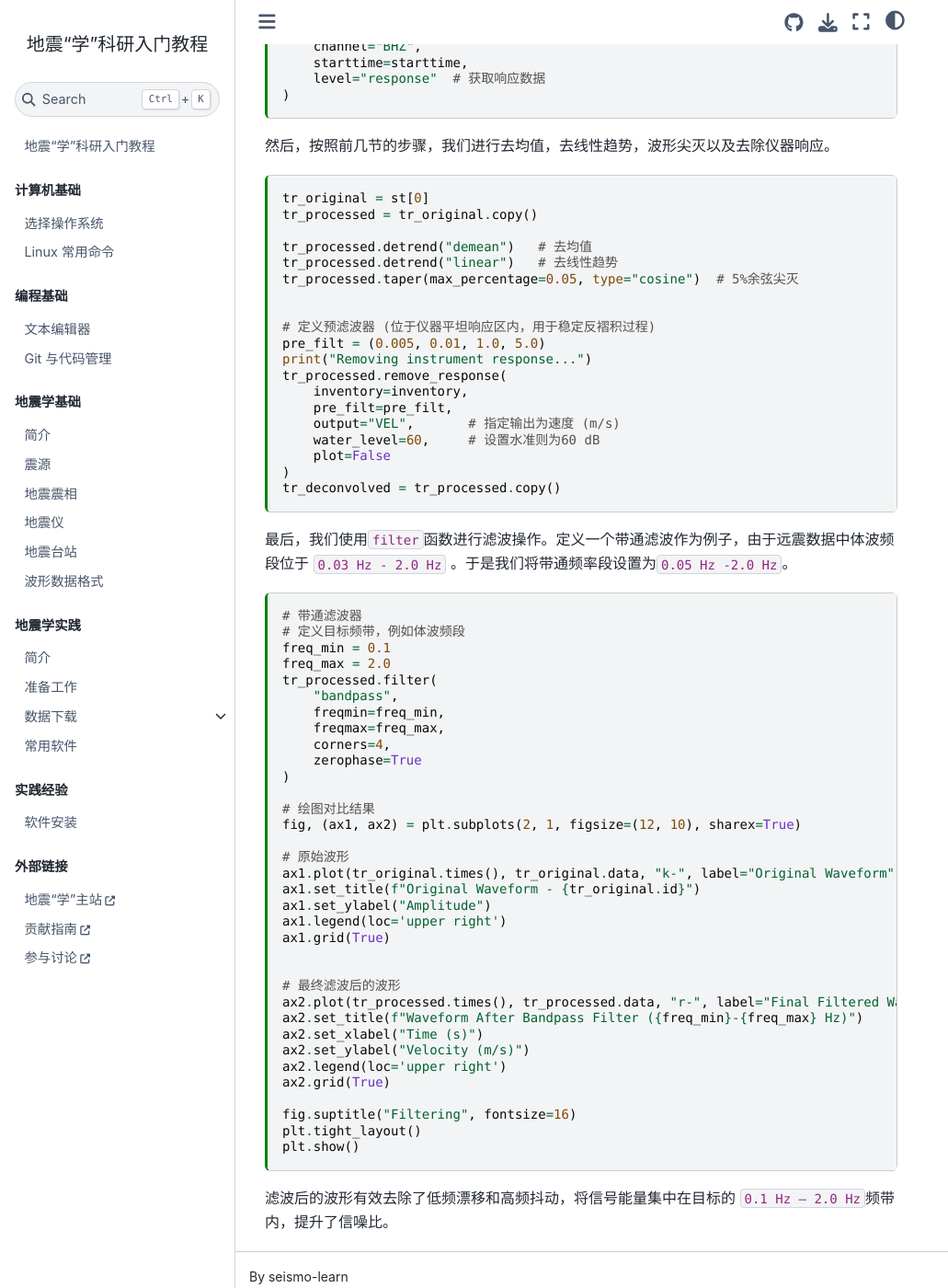
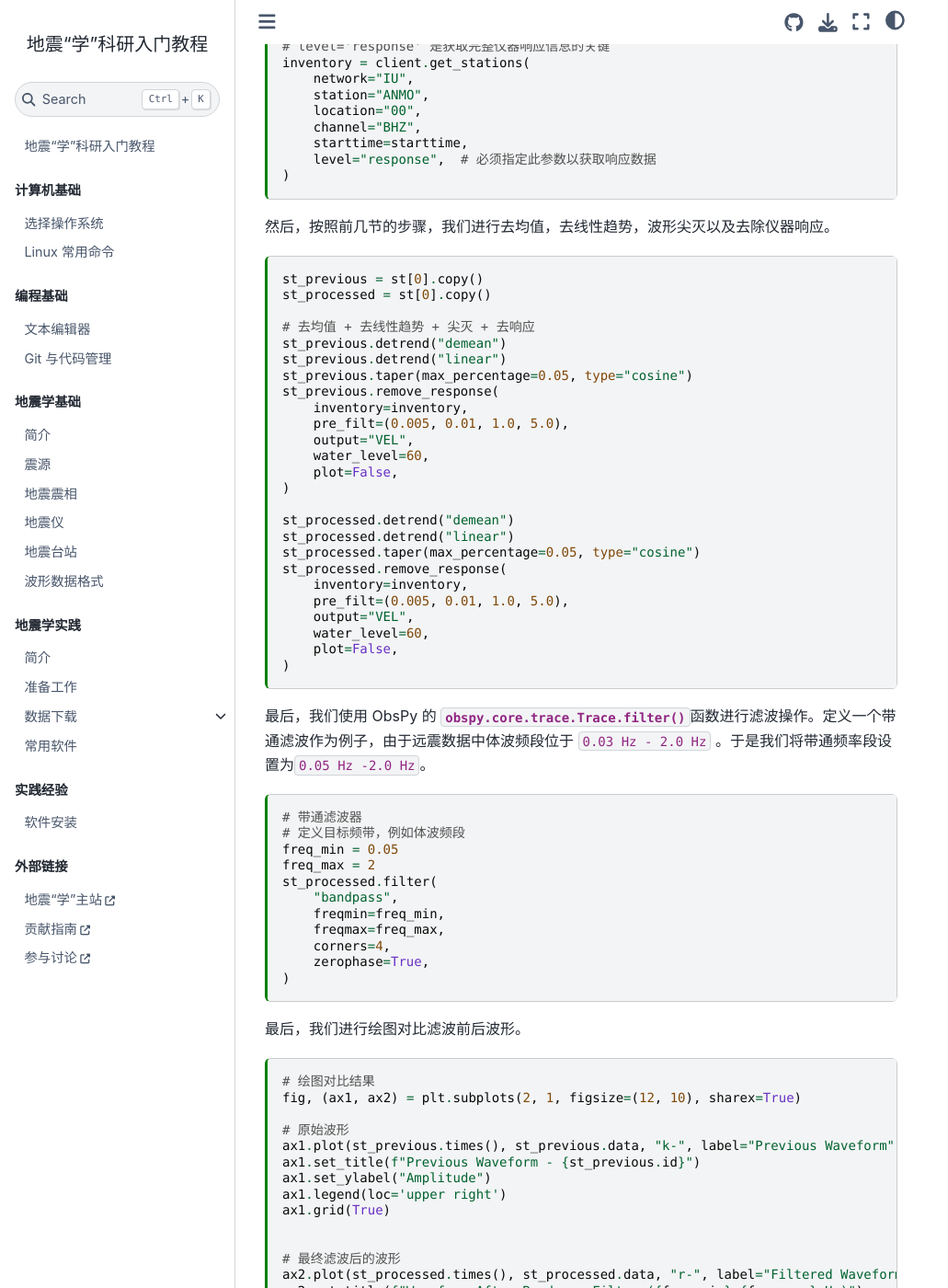
Before and after one commit to seismo-learn/seismology101, a Jupyter Book: the page built from source/exercises/filter.md, in a window 1280 px wide and 1400 px high, scrolled down 748 px. Shown: the whole window at 92% size, without its empty margins (0-1031 px from the left). Built offline with Jupyter Book 1.0.4 settings and Sphinx 7.4.7 and the Sphinx Book theme 1.1.4, drawn with Linux system fonts in a browser that asks for light colours; pages that are not in the unit, such as notebooks, are missing from menus; some of the changed text lies outside the part shown.

Commit message:
git commit --amend

````diff
--- a/source/exercises/filter.md
+++ b/source/exercises/filter.md
@@ -11,9 +11,7 @@
   name: python3
 ---
 
-
 # 滤波
-
 
 - 本节贡献者: [何星辰](https://github.com/Chuan1937)（作者）、[田冬冬](https://me.seisman.info/)（审稿）
 - 最近更新日期: 2025-09-17
@@ -23,97 +21,111 @@
 
 在地震学中，滤波是一种信号处理技术，目的是从原始信号中选择性地保留或移除特定频率范围的成分。因为地震记录中不仅包含我们感兴趣的地震波信号，还混杂着各种噪声。
 
-这里数据还是选择2010年智利地震数据，还包括其仪器响应。
+这里数据让人选择 2022 年墨西哥地震波形，其中还包括其仪器响应。
 
 ```{code-cell} ipython3
-import obspy
+from obspy import UTCDateTime
 from obspy.clients.fdsn import Client
+import numpy as np
 import matplotlib.pyplot as plt
 
-# 2010年智利大地震的数据
 client = Client("IRIS")
-starttime = obspy.UTCDateTime("2010-02-27T06:30:00")
-endtime = starttime + 300
 
+# 定义时间范围（2022年墨西哥Mw 6.8 级地震）
+starttime = UTCDateTime("2022-09-22T06:18:00")
+endtime = starttime + 720  # 下载12分钟数据
+
+# 下载地震数据
 st = client.get_waveforms(
     network="IU",
     station="ANMO",
     location="00",
     channel="BHZ",
     starttime=starttime,
-    endtime=endtime
+    endtime=endtime,
 )
 
 # 获取对应的仪器元数据
+# 使用与波形数据相同的参数来获取元数据
+# level='response' 是获取完整仪器响应信息的关键
 inventory = client.get_stations(
     network="IU",
     station="ANMO",
     location="00",
     channel="BHZ",
     starttime=starttime,
-    level="response"  # 获取响应数据
+    level="response",  # 必须指定此参数以获取响应数据
 )
 ```
 
 然后，按照前几节的步骤，我们进行去均值，去线性趋势，波形尖灭以及去除仪器响应。
 
 ```{code-cell} ipython3
+st_previous = st[0].copy()
+st_processed = st[0].copy()
 
-tr_original = st[0]
-tr_processed = tr_original.copy()
+# 去均值 + 去线性趋势 + 尖灭 + 去响应
+st_previous.detrend("demean")
+st_previous.detrend("linear")
+st_previous.taper(max_percentage=0.05, type="cosine")
+st_previous.remove_response(
+    inventory=inventory,
+    pre_filt=(0.005, 0.01, 1.0, 5.0),
+    output="VEL",
+    water_level=60,
+    plot=False,
+)
 
-tr_processed.detrend("demean")   # 去均值
-tr_processed.detrend("linear")   # 去线性趋势
-tr_processed.taper(max_percentage=0.05, type="cosine")  # 5%余弦尖灭
-
-
-# 定义预滤波器 (位于仪器平坦响应区内，用于稳定反褶积过程)
-pre_filt = (0.005, 0.01, 1.0, 5.0)
-print("Removing instrument response...")
-tr_processed.remove_response(
+st_processed.detrend("demean")
+st_processed.detrend("linear")
+st_processed.taper(max_percentage=0.05, type="cosine")
+st_processed.remove_response(
     inventory=inventory,
-    pre_filt=pre_filt,
-    output="VEL",       # 指定输出为速度 (m/s)
-    water_level=60,     # 设置水准则为60 dB
-    plot=False
+    pre_filt=(0.005, 0.01, 1.0, 5.0),
+    output="VEL",
+    water_level=60,
+    plot=False,
 )
-tr_deconvolved = tr_processed.copy()
 ```
-最后，我们使用`filter`函数进行滤波操作。定义一个带通滤波作为例子，由于远震数据中体波频段位于 `0.03 Hz - 2.0 Hz` 。于是我们将带通频率段设置为`0.05 Hz -2.0 Hz`。
+最后，我们使用 ObsPy 的 {meth}`obspy.core.trace.Trace.filter`函数进行滤波操作。定义一个带通滤波作为例子，由于远震数据中体波频段位于 `0.03 Hz - 2.0 Hz` 。于是我们将带通频率段设置为`0.05 Hz -2.0 Hz`。
 
 ```{code-cell} ipython3
 # 带通滤波器
 # 定义目标频带，例如体波频段
-freq_min = 0.1
-freq_max = 2.0
-tr_processed.filter(
+freq_min = 0.05
+freq_max = 2
+st_processed.filter(
     "bandpass",
     freqmin=freq_min,
     freqmax=freq_max,
     corners=4,
-    zerophase=True
+    zerophase=True,
 )
+```
 
+最后，我们进行绘图对比滤波前后波形。
+
+```{code-cell} ipython3
 # 绘图对比结果
 fig, (ax1, ax2) = plt.subplots(2, 1, figsize=(12, 10), sharex=True)
 
 # 原始波形
-ax1.plot(tr_original.times(), tr_original.data, "k-", label="Original Waveform")
-ax1.set_title(f"Original Waveform - {tr_original.id}")
+ax1.plot(st_previous.times(), st_previous.data, "k-", label="Previous Waveform")
+ax1.set_title(f"Previous Waveform - {st_previous.id}")
 ax1.set_ylabel("Amplitude")
 ax1.legend(loc='upper right')
 ax1.grid(True)
 
 
 # 最终滤波后的波形
-ax2.plot(tr_processed.times(), tr_processed.data, "r-", label="Final Filtered Waveform")
+ax2.plot(st_processed.times(), st_processed.data, "r-", label="Filtered Waveform")
 ax2.set_title(f"Waveform After Bandpass Filter ({freq_min}-{freq_max} Hz)")
 ax2.set_xlabel("Time (s)")
 ax2.set_ylabel("Velocity (m/s)")
 ax2.legend(loc='upper right')
 ax2.grid(True)
 
-fig.suptitle("Filtering", fontsize=16)
+fig.suptitle("Filtering Comparison (2022 Mexico Earthquake, IU.ANMO.BHZ)", fontsize=16)
 plt.tight_layout()
 plt.show()
 ```
````
